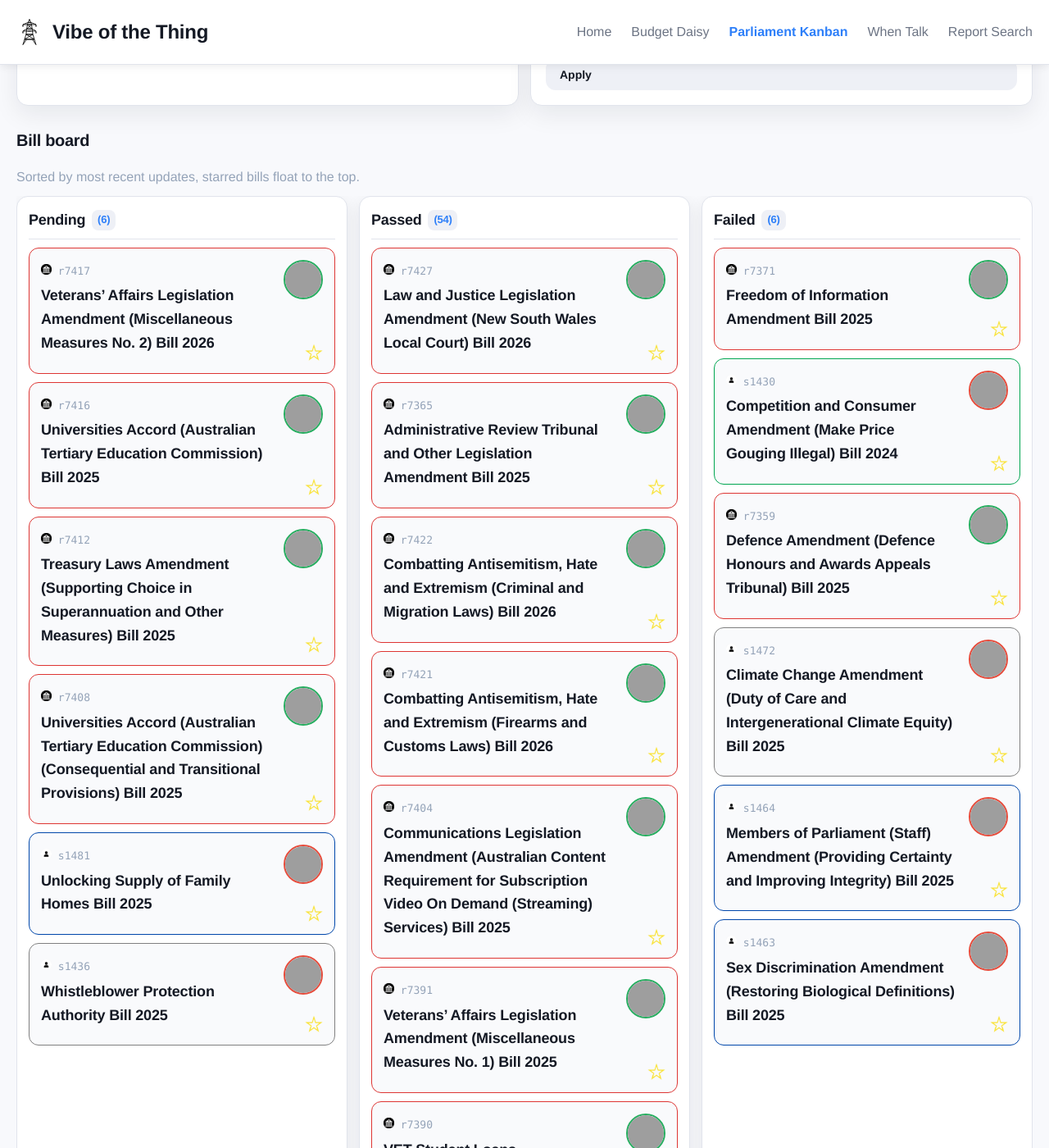
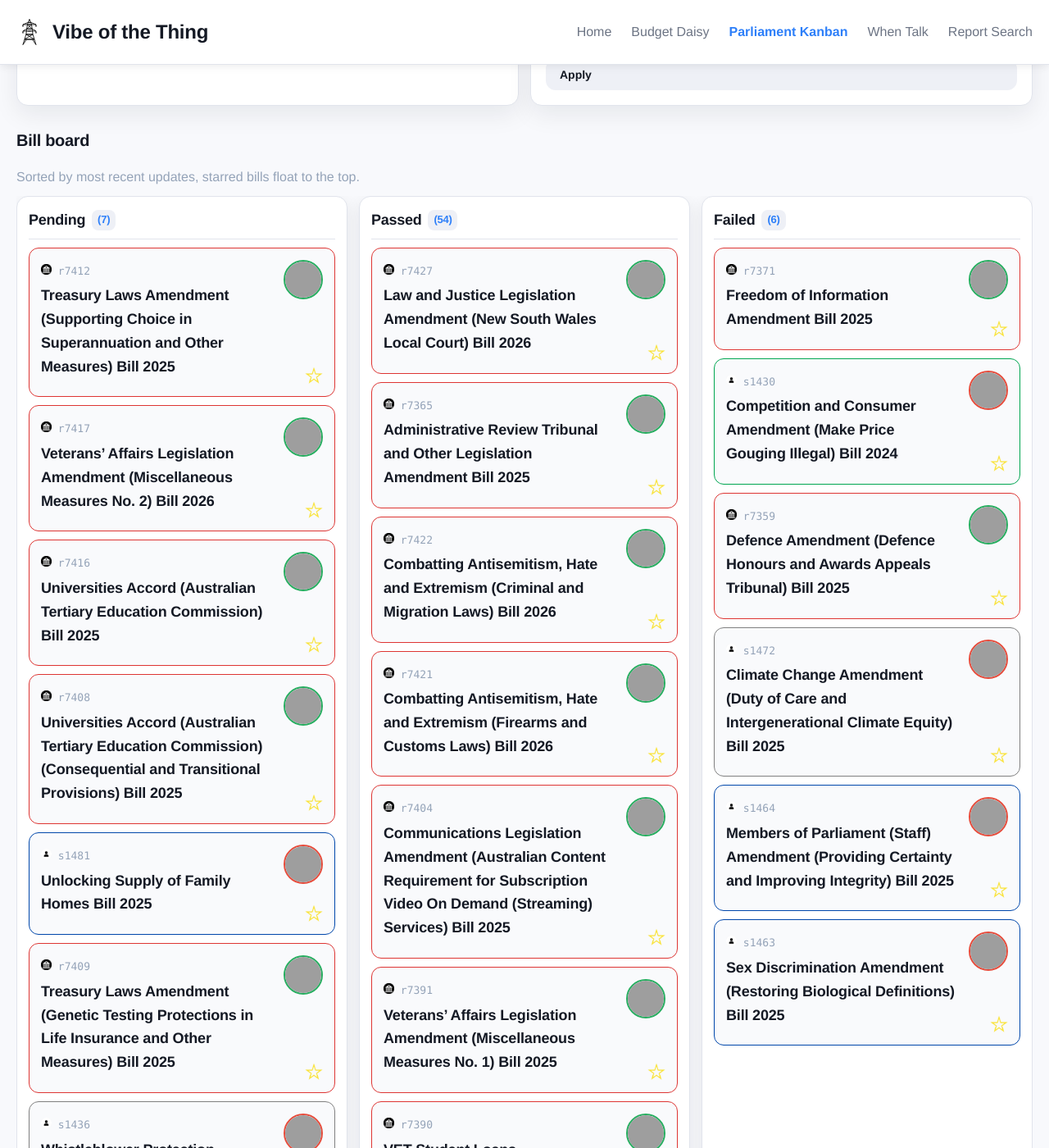
Before and after one commit to Coedice/vibe-of-the-thing, a Jekyll site: the page built from parliament-kanban/index.html, in a window 1280 px wide and 1400 px high, scrolled down 595 px. Shown: the whole window at 82% size. Built offline with Jekyll 4.4.1, drawn with Linux system fonts in a browser that asks for light colours; part of the change alters nothing that is shown; grey boxes are pictures that could not be loaded.

Commit message:
Update bill data

```diff
--- a/_data/bills.yml
+++ b/_data/bills.yml
@@ -17,6 +17,36 @@ pending:
   pdf_url: https://parlinfo.aph.gov.au/parlInfo/download/legislation/bills/r7408_first-reps/toc_pdf/25105b01.pdf;fileType=application%2Fpdf
   last_updated: 2026-03-03
   second_reading_hansard_url: https://parlinfo.aph.gov.au/parlInfo/search/display/display.w3p;query=Id%3A%22chamber%2Fhansardr%2F28887%2F0035%22
+- bill_id: r7409
+  title: Treasury Laws Amendment (Genetic Testing Protections in Life Insurance and
+    Other Measures) Bill 2025
+  status: Before Reps
+  type: Government
+  portfolio: Treasury
+  originating_house: House of Representatives
+  summary: "Amends: the Insurance Contracts Act 1984 to establish a ban which prohibits\
+    \ insurers from using certain information about an individual\u2019s genetic testing\
+    \ to inform the offer of life insurance cover, or the terms and conditions of\
+    \ the cover that is offered; the Disability Discrimination Act 1992 to align Australia\u2019\
+    s anti-discrimination law with the ban; the Corporations Act 2001 to provide four\
+    \ licensing exemptions for foreign financial services providers; 7 Acts to support\
+    \ Australia\u2019s continuing participation with multilateral development banks\
+    \ (MDBs) and the International Monetary Fund by introducing special appropriations\
+    \ for current and future financial obligations to MDBs, enabling the delegation\
+    \ of certain powers, ensuring payments consistent with existing obligations can\
+    \ be made without additional ministerial approval, and making technical amendments;\
+    \ and the Financial Sector Reform (Hayne Royal Commission Response\u2014Better\
+    \ Advice) Act 2021 to remove the requirement that individual financial advisers\
+    \ register themselves with the Australian Securities and Investments Commission\
+    \ annually from 1 July 2026. Also repeals 9 Acts and the European Bank for Reconstruction\
+    \ and Development Regulation 2012."
+  introducer_name: Daniel Mulino
+  introducer_party: Labor
+  introducer_id: '10925'
+  introducer_division: Fraser
+  pdf_url: https://parlinfo.aph.gov.au/parlInfo/download/legislation/bills/r7409_first-reps/toc_pdf/25106b01.pdf;fileType=application%2Fpdf
+  last_updated: 2025-11-26
+  second_reading_hansard_url: https://parlinfo.aph.gov.au/parlInfo/search/display/display.w3p;query=Id%3A%22chamber%2Fhansardr%2F28887%2F0043%22
 - bill_id: r7412
   title: Treasury Laws Amendment (Supporting Choice in Superannuation and Other Measures)
     Bill 2025
@@ -41,7 +71,7 @@ pending:
   introducer_id: '10925'
   introducer_division: Fraser
   pdf_url: https://parlinfo.aph.gov.au/parlInfo/download/legislation/bills/r7412_first-reps/toc_pdf/25113b01.pdf;fileType=application%2Fpdf
-  last_updated: 2026-03-03
+  last_updated: 2026-03-11
   second_reading_hansard_url: https://parlinfo.aph.gov.au/parlInfo/search/display/display.w3p;query=Id%3A%22chamber%2Fhansardr%2F28887%2F0051%22
 - bill_id: r7416
   title: Universities Accord (Australian Tertiary Education Commission) Bill 2025
```
